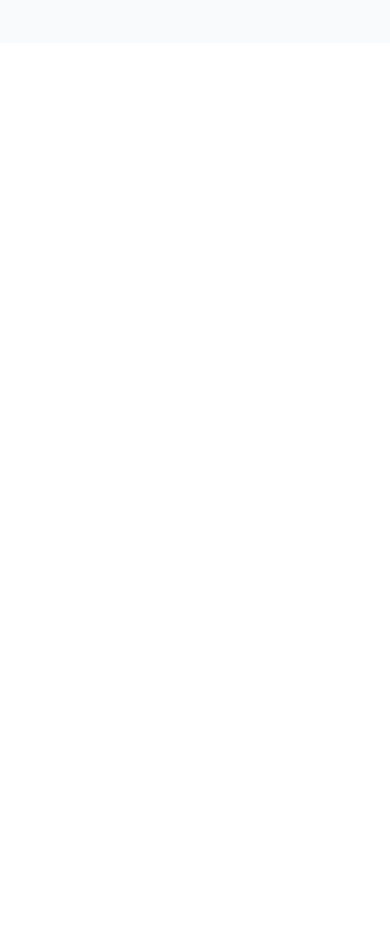
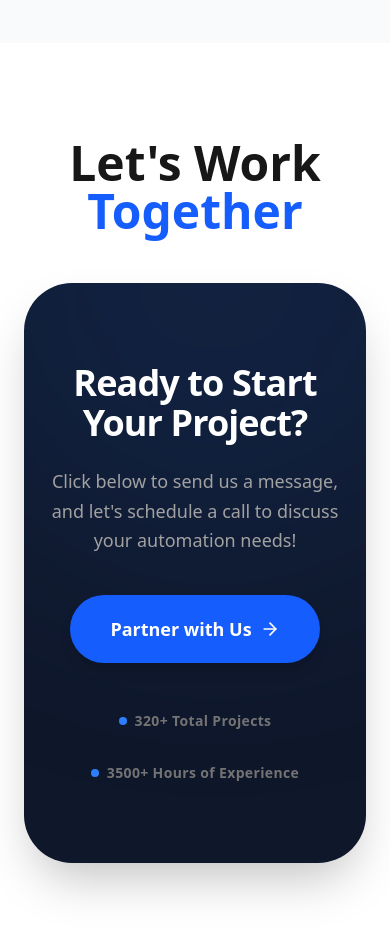
Before and after one commit to uthso297/clone-oct, a React (Vite) app: page / in a window 390 px wide. Shown: the part 8720-9655 px from the top of the page. Before the commit the page ends 8763 px from the top, so only its background shows below. Built offline with nearby package versions, Linux system fonts and the light colour scheme.

Commit message:
work together

```diff
--- a/src/App.tsx
+++ b/src/App.tsx
@@ -5,6 +5,7 @@ import OurAchievements from "./Components/OurAchievements"
 import ProvenResults from "./Components/ProvenResults"
 import TechnicalCapabilities from "./Components/TechnicalCapabilities"
 import TechStackCarousel from "./Components/TechStackCarousel"
+import WorkTogether from "./Components/WorkTogether"
 
 function App() {
 
@@ -18,6 +19,7 @@ function App() {
      <ProvenResults></ProvenResults>
      <AboutUs></AboutUs>
      <OurAchievements></OurAchievements>
+     <WorkTogether></WorkTogether>
     </>
   )
 }
--- /dev/null
+++ b/src/Components/WorkTogether.tsx
@@ -0,0 +1,57 @@
+import { ArrowRight } from 'lucide-react';
+
+export default function WorkTogether() {
+  return (
+    <section className="bg-white py-24 px-6">
+      <div className="max-w-7xl mx-auto">
+
+        {/* Top Section Header */}
+        <div className="text-center mb-12">
+          <h2 className="text-5xl font-bold text-neutral-900">
+            Let's Work <span className="text-blue-600">Together</span>
+          </h2>
+        </div>
+
+        {/* Main CTA Card */}
+        <div className="relative overflow-hidden rounded-[48px] bg-[#0F172A] py-20 px-6 text-center shadow-2xl">
+
+          {/* Subtle Background Radial Gradient for "Glow" Effect */}
+          <div className="absolute top-0 right-0 -translate-y-1/2 translate-x-1/4 w-[600px] h-[600px] bg-blue-500/10 blur-[120px] rounded-full pointer-events-none" />
+
+          <div className="relative z-10 flex flex-col items-center">
+            <h3 className="text-4xl md:text-5xl font-bold text-white mb-6 tracking-tight">
+              Ready to Start Your Project?
+            </h3>
+
+            <p className="max-w-2xl text-neutral-400 text-lg mb-10 leading-relaxed">
+              Click below to send us a message, and let's schedule a call to discuss your automation needs!
+            </p>
+
+            {/* Primary Action Button */}
+            <button className="group flex items-center gap-2 bg-blue-600 hover:bg-blue-700 text-white px-10 py-5 rounded-full font-bold text-lg transition-all shadow-lg hover:shadow-blue-500/25 active:scale-95">
+              Partner with Us
+              <ArrowRight className="w-5 h-5 transition-transform group-hover:translate-x-1" />
+            </button>
+
+            {/* Bottom Status Indicators */}
+            <div className="mt-12 flex flex-wrap justify-center gap-8">
+              <div className="flex items-center gap-2">
+                <div className="w-2 h-2 rounded-full bg-blue-500" />
+                <span className="text-neutral-500 font-bold text-sm tracking-wide">
+                  320+ Total Projects
+                </span>
+              </div>
+              <div className="flex items-center gap-2">
+                <div className="w-2 h-2 rounded-full bg-blue-500" />
+                <span className="text-neutral-500 font-bold text-sm tracking-wide">
+                  3500+ Hours of Experience
+                </span>
+              </div>
+            </div>
+          </div>
+        </div>
+
+      </div>
+    </section>
+  );
+}
```
Also changed, not shown: public/team/niyamul.jpg (added).
